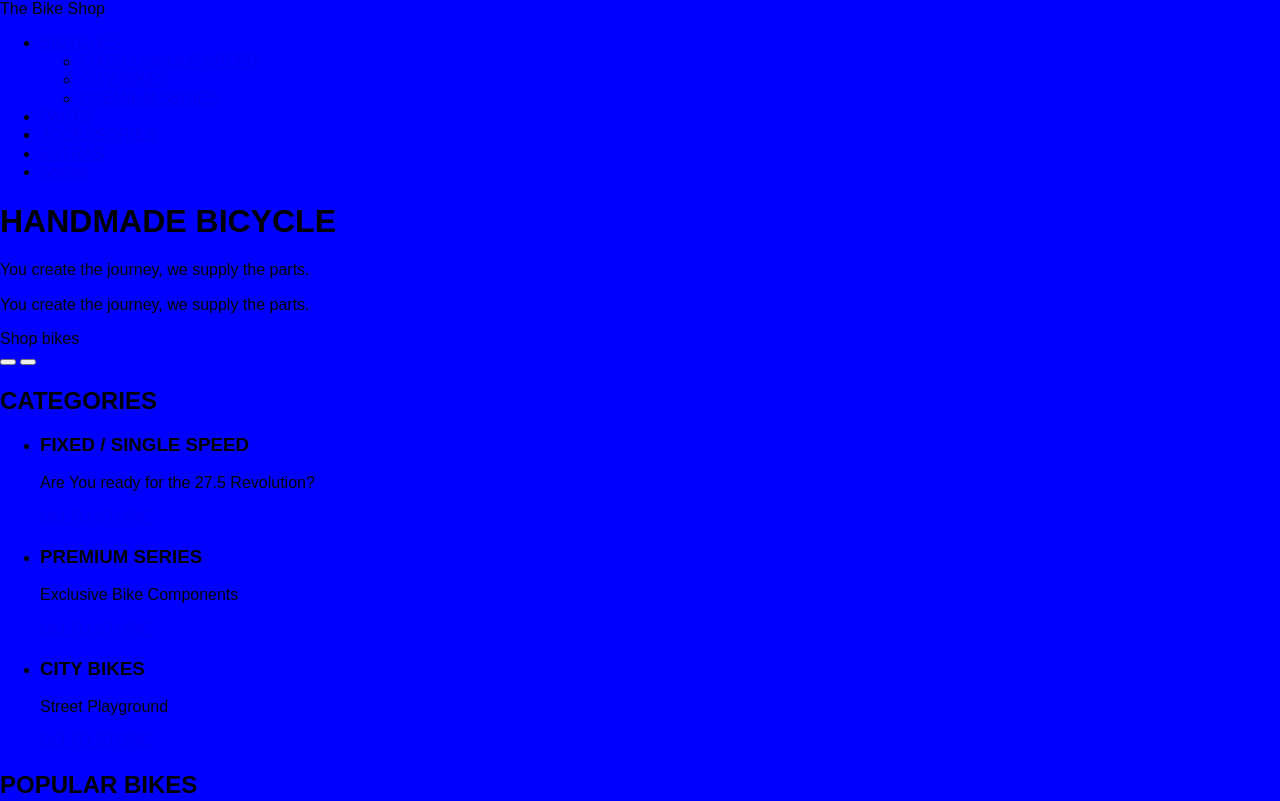
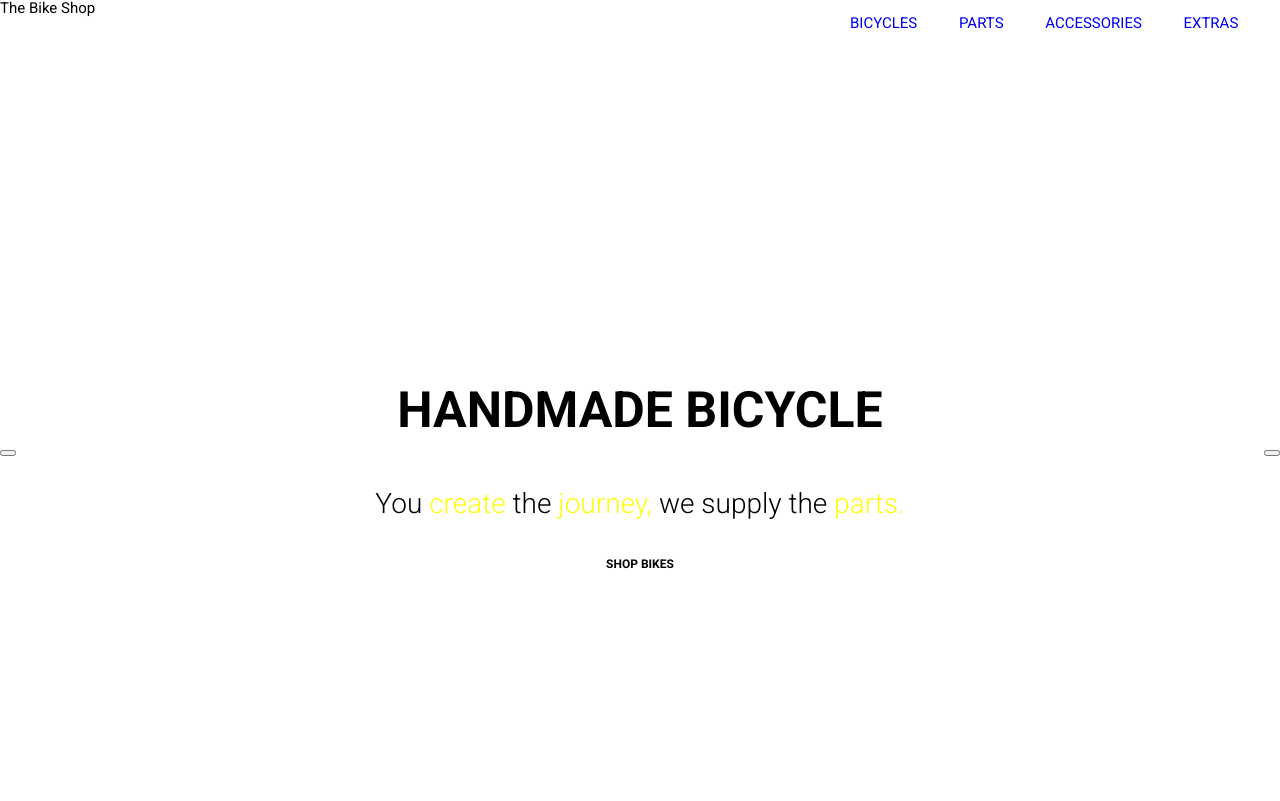
Before and after one commit to lafjonn/bicycle, a website: page index.html in a window 1280 px wide. Shown: the top 801 px of the page. Drawn offline with nearby package versions, Linux system fonts and the light colour scheme; files that its build step writes are made by us from their sources.

Commit message:
header, slider and categories layout

```diff
--- a/index.html
+++ b/index.html
@@ -12,7 +12,7 @@
       <nav class="header__nav">
         <a class="header__logo">The Bike Shop</a>
         <ul class="header__menu-list">
-          <li class="header__menu-item">
+          <li class="header__menu-item  header__menu-item--bicycles">
             <a class="header__menu-link" href="#">BICYCLES</a>
             <ul class="header__submenu-list">
               <li class="header__submenu-item">
@@ -45,34 +45,31 @@
       <div class="slider__inner">
         <h1 class="slider__heading">HANDMADE BICYCLE</h1>
         <p class="slider__subheading">You <span class="slider__color">create</span> the <span class="slider__color">journey,</span> we supply the <span class="slider__color">parts.</span> </p>
-        <p class="slider__subheading">You <span class="slider__color">create</span> the <span class="slider__color">journey,</span> we supply the <span class="slider__color">parts.</span> </p>
         <a class="slider__btn btn">Shop bikes</a>
       </div>
-      <button class="slider__btn slider__btn--left"></button>
-      <button class="slider__btn slider__btn--right"></button>
+      <button class="slider__control slider__control--left"></button>
+      <button class="slider__control slider__control--right"></button>
     </section>
     <section class="categories">
       <h2 class="categories__heading">CATEGORIES</h2>
-      <div class="categories__inner">
         <ul class="categories__list">
-          <li class="categories__item">
+          <li class="categories__item  categories__item--fixed">
             <h3 class="categories__name">FIXED / SINGLE SPEED</h3>
             <p class="categories__description">Are You ready for the 27.5 Revolution?</p>
             <a class="categories__link" href="#">GO TO STORE</a>
           </li>
-          <li class="categories__item">
+          <li class="categories__item  categories__item--premium">
             <h3 class="categories__name">PREMIUM SERIES</h3>
             <p class="categories__description">Exclusive  Bike Components</p>
             <a class="categories__link" href="#">GO TO STORE</a>
           </li>
-          <li class="categories__item">
+          <li class="categories__item  categories__item--city">
             <h3 class="categories__name">CITY BIKES</h3>
             <p class="categories__description">Street Playground</p>
             <a class="categories__link" href="#">GO TO STORE</a>
           </li>
         </ul>
       </section>
-    </div>
     <section class="popular">
       <h2 class="popular__heading">POPULAR BIKES</h2>
       <div class="popular__inner">
--- a/sass/base.scss
+++ b/sass/base.scss
@@ -1,5 +1,12 @@
-body {
-  width: 100%;
-  height: 500px;
-  background-color: blue;
+.page {
+  font-family: $font;
+  font-size: 15px;
 }
+
+ul {
+  list-style-type: none;
+}
+
+a {
+  text-decoration: none;
+}
--- a/sass/blocks/categories.scss
+++ b/sass/blocks/categories.scss
@@ -0,0 +1,70 @@
+.categories {
+  width: 100%;
+  min-height: 628px;
+  background-image: url(../../img/bg-categories.png);
+  background-repeat: no-repeat;
+  background-size: cover;
+  background-position: center;
+  background-color: #efefef;
+  display: flex;
+  flex-direction: column;
+  align-items: center;
+}
+
+.categories__list {
+  display: flex;
+  justify-content: space-between;
+  width: 1100px;
+}
+
+.categories__item {
+  width: 346px;
+  height: 288px;
+  background-color: $grey;
+  background-repeat: no-repeat;
+  background-size: cover;
+  background-position: center;
+  display: flex;
+  flex-direction: column;
+  align-items: center;
+  justify-content: flex-start;
+  padding-top: 130px;
+  box-sizing: border-box;
+}
+
+.categories__item--fixed {
+  background-image: url(../../img/category-fixed.png);
+}
+
+.categories__item--premium {
+  background-image: url(../../img/category-premium.png);
+}
+
+.categories__item--city {
+  background-image: url(../../img/category-city.png);
+}
+
+.categories__name {
+  font-size: 15px;
+  font-weight: 700;
+  line-height: 32px;
+  text-transform: uppercase;
+  color: $yellow;
+  margin: 0;
+}
+
+.categories__description {
+  margin: 0;
+  color: $white;
+  font-size: 16px;
+  font-weight: 300;
+  line-height: 32px;
+}
+
+.categories__link {
+  color: $white;
+  font-size: 12px;
+  font-weight: 700;
+  line-height: 32px;
+  text-transform: uppercase;
+}
--- a/sass/blocks/header.scss
+++ b/sass/blocks/header.scss
@@ -0,0 +1,42 @@
+.header {
+  width: 100%;
+  background-color: transparent;
+  position: absolute;
+  z-index: 1;
+  top: 0;
+  left: 0;
+}
+
+.header__nav {
+  display: flex;
+  justify-content: space-between;
+}
+
+.header__menu-list {
+  display: flex;
+  width: 470px;
+  box-sizing: border-box;
+  justify-content: space-between;
+  text-transform: uppercase;
+}
+
+.header__menu-item {
+  position: relative;
+}
+
+.header__submenu-list {
+  display: none;
+  position: absolute;
+  width: 220px;
+  box-sizing: border-box;
+  top: 20px;
+  left: -40px;
+}
+
+.header__menu-item--bicycles:hover > .header__submenu-list {
+  display: block;
+}
+
+.header__menu-link--basket {
+  font-size: 0;
+}
--- a/sass/blocks/slider.scss
+++ b/sass/blocks/slider.scss
@@ -0,0 +1,51 @@
+.slider {
+  width: 100%;
+  height: 980px;
+  margin-top: -20px;
+  position: relative;
+}
+
+.slider__inner {
+  display: flex;
+  flex-direction: column;
+  justify-content: center;
+  align-items: center;
+  height: 100%;
+}
+
+.slider__heading {
+  font-size: 50px;
+  font-weight: 700;
+  line-height: 32px;
+  text-transform: uppercase;
+}
+
+.slider__subheading {
+  font-size: 28px;
+  font-weight: 100;
+  line-height: 32px;
+}
+
+.slider__color {
+  color: $yellow;
+}
+
+.slider__control {
+  position: absolute;
+  top: 48%
+}
+
+.slider__control--left {
+  left: 0;
+}
+
+.slider__control--right {
+  right: 0;
+}
+
+.slider__btn {
+  font-size: 12px;
+  font-weight: 700;
+  line-height: 32px;
+  text-transform: uppercase;
+}
--- a/sass/style.scss
+++ b/sass/style.scss
@@ -2,3 +2,11 @@
 @import "mixins.scss";
 @import "base.scss";
 @import "normalize.scss";
+
+@import "blocks/header.scss";
+@import "blocks/slider.scss";
+@import "blocks/categories.scss";
+@import "blocks/popular.scss";
+@import "blocks/contact.scss";
+@import "blocks/footer.scss";
+@import "blocks/btn.scss";
--- a/sass/variables.scss
+++ b/sass/variables.scss
@@ -1,17 +1,15 @@
 /* ~~~~ Colors ~~~~ */
 
-$darkblue: #1d2631;
-$lightgrey: #f2f2f2;
-$grey: #dddfe0;
-$darkgrey: #283645;
 $white: #ffffff;
 $black: #000000;
-$pink: #d22856;
-
+$grey: #b8b8b8;
+$darkgrey: #535353;
+$lightgrey: #efefef;
+$yellow: #fcff12;
 
 /* ~~~~ Font ~~~~ */
 
-$font: "Open Sans", "Arial", sans-serif;
+$font: "Roboto", "Arial", sans-serif;
 
 /* ~~~~ Media ~~~~ */
 
```
Also changed, not shown: sass/blocks/btn.scss (added).
